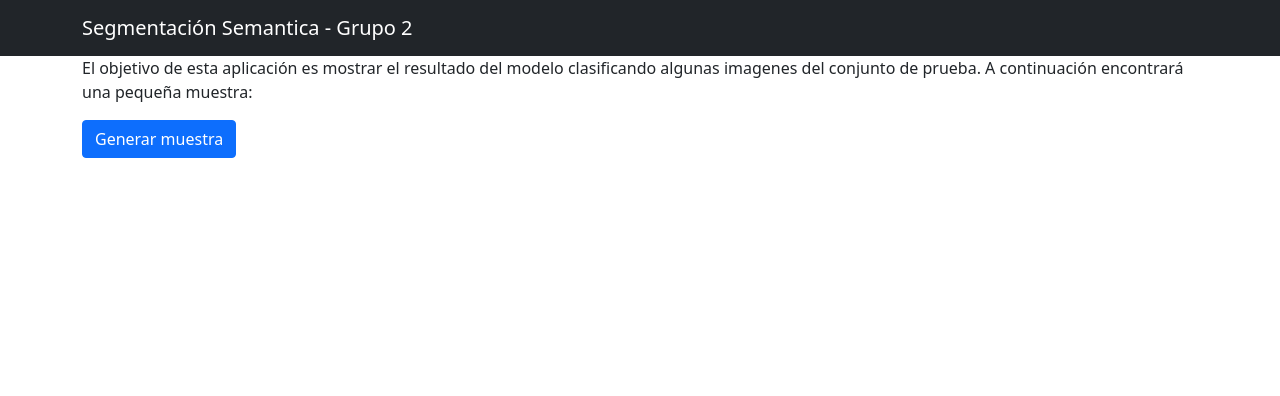
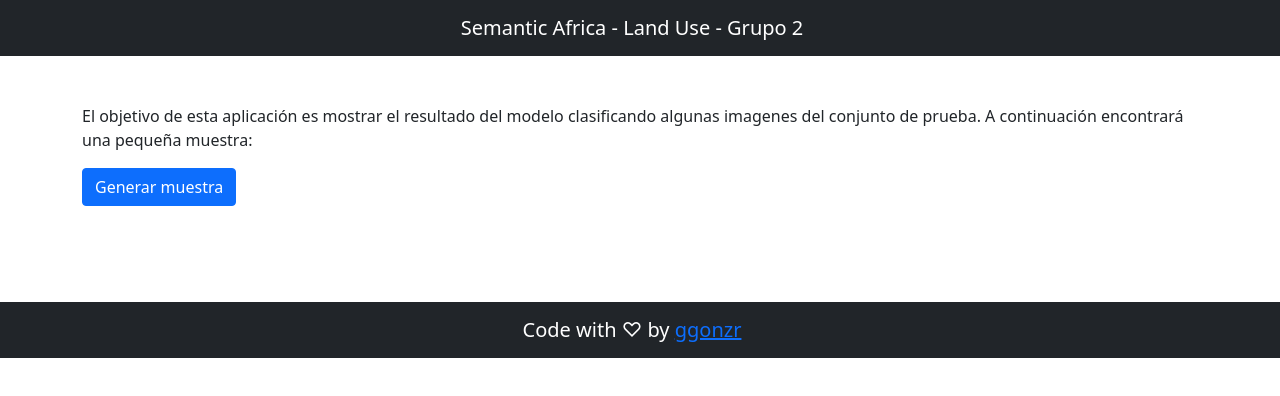
Before and after one commit to ggonzr/deep-learning-e2-frontend, a React (Create React App) app: page / in a window 1280 px wide. Shown: the top 396 px of the page. Built offline with nearby package versions, Linux system fonts and the light colour scheme.

Commit message:
Version 1.0

```diff
--- /dev/null
+++ b/src/Components/Footer.jsx
@@ -0,0 +1,15 @@
+import React from 'react';
+import { Navbar } from "react-bootstrap";
+
+// Definicion del Navbar
+const CustomFooter = () => {
+    const ggonzrGithub = "https://github.com/ggonzr";
+    return (
+        <Navbar className="justify-content-center" sticky="bottom" bg="dark" variant="dark">
+            <Navbar.Brand>Code with ♡ by <a href={ggonzrGithub} target="_blank" rel="noreferrer">ggonzr</a></Navbar.Brand>
+        </Navbar>
+    );
+};
+
+// Exportar
+export default CustomFooter;
--- a/src/Components/Navbar.jsx
+++ b/src/Components/Navbar.jsx
@@ -1,14 +1,12 @@
 import React from 'react';
-import { Container, Navbar } from "react-bootstrap";
+import { Navbar } from "react-bootstrap";
 
 // Definicion del Navbar
 const CustomNavbar = () => {
-    const banner = "Segmentación Semantica - Grupo 2"
+    const banner = "Semantic Africa - Land Use - Grupo 2"
     return (
-        <Navbar bg="dark" variant="dark">
-            <Container>
-                <Navbar.Brand href="/">{banner}</Navbar.Brand>
-            </Container>
+        <Navbar className="justify-content-center" bg="dark" variant="dark">
+            <Navbar.Brand href="/">{banner}</Navbar.Brand>
         </Navbar>
     );
 };
--- a/src/Views/ListImages.js
+++ b/src/Views/ListImages.js
@@ -52,7 +52,7 @@ const ListImages = () => {
 
     // Componente
     return (
-        <Container>
+        <Container className="mb-5 mt-5">
             <p>
                 El objetivo de esta aplicación es mostrar el resultado
                 del modelo clasificando algunas imagenes del conjunto de prueba.
--- a/src/index.js
+++ b/src/index.js
@@ -8,9 +8,9 @@ import {
 import App from "./App";
 import { StateProvider } from "./Store/store";
 import ImageDetail from "./Views/ImageDetail";
+import Navbar from "./Components/Navbar";
+import Footer from "./Components/Footer";
 import "bootstrap/dist/css/bootstrap.min.css";
-import Navbar from "./Components/Navbar";
-
 
 // Selector
 const root = document.getElementById("root");
@@ -25,6 +25,7 @@ const app = (
                 <Route path="/detail/:imageId" element={<ImageDetail />} />
             </Routes>
         </BrowserRouter>
+        <Footer />
     </StateProvider>
 );
 ReactDOM.render(app, root);
```
